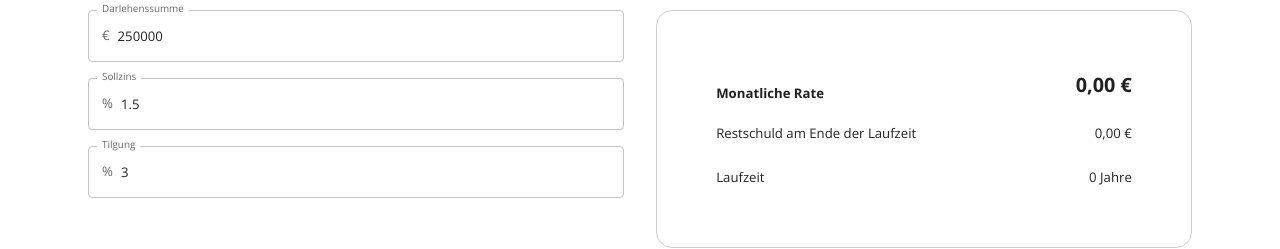
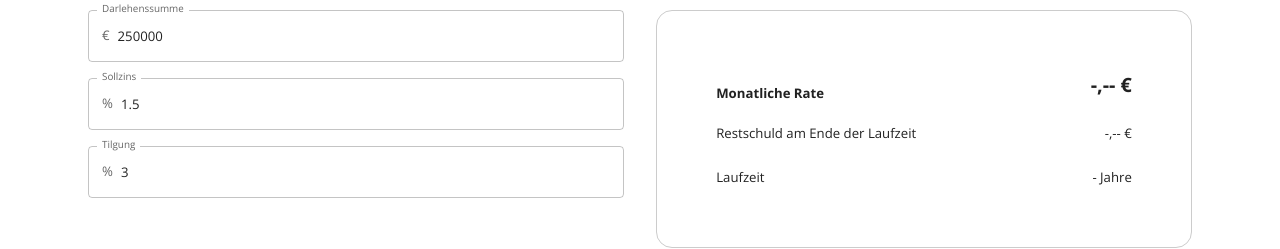
Before and after one commit to GeraldWagner/s-com-code-challange, a Next.js app: page /tilgungs-rechner in a window 1280 px wide. Shown: the part 417-666 px from the top of the page. Built offline with nearby package versions, Linux system fonts and the light colour scheme.

Commit message:
style: Update ResultsDisplay empty amout status format

```diff
--- a/sections/RepaymentCalculator/RepaymentCalculator.js
+++ b/sections/RepaymentCalculator/RepaymentCalculator.js
@@ -81,11 +81,9 @@ const RepaymentCalculator = () => {
                     </Typography>
 
                     <ResultsDisplay
-                        monthlyPayment={showCalculation ? monthlyPayment : 0}
-                        loanDurationInYears={
-                            showCalculation ? remainingLoanDuration : 0
-                        }
-                        remainingDebt={showCalculation ? remainingDebt : 0}
+                        monthlyPayment={monthlyPayment}
+                        loanDurationInYears={remainingLoanDuration}
+                        remainingDebt={remainingDebt}
                         error={error}
                         calculateRate={calculateRate}
                         showCalculation={showCalculation}
--- a/sections/RepaymentCalculator/components/ResultsDisplay.js
+++ b/sections/RepaymentCalculator/components/ResultsDisplay.js
@@ -4,7 +4,6 @@ import {
     useMediaQuery,
     useTheme,
     Paper,
-    Box,
 } from "@mui/material";
 
 import { formatCurrency } from "../";
@@ -14,6 +13,7 @@ const ResultsDisplay = ({
     loanDurationInYears,
     remainingDebt,
     error,
+    showCalculation,
 }) => {
     const theme = useTheme();
     const isDesktop = useMediaQuery(theme.breakpoints.up("md"));
@@ -71,7 +71,9 @@ const ResultsDisplay = ({
                         Monatliche Rate
                     </Typography>
                     <Typography variant="span" component="h2">
-                        {formatCurrency(monthlyPayment)}
+                        {!showCalculation
+                            ? "-,-- €"
+                            : formatCurrency(monthlyPayment)}
                     </Typography>
                 </Stack>
 
@@ -79,12 +81,19 @@ const ResultsDisplay = ({
                     <Typography sx={styles.innerText}>
                         Restschuld am Ende der Laufzeit
                     </Typography>
-                    <Typography>{formatCurrency(remainingDebt)}</Typography>
+                    <Typography>
+                        {!showCalculation
+                            ? "-,-- €"
+                            : formatCurrency(remainingDebt)}
+                    </Typography>
                 </Stack>
 
                 <Stack sx={styles.inner}>
                     <Typography sx={styles.innerText}>Laufzeit</Typography>
-                    <Typography>{loanDurationInYears} Jahre</Typography>
+                    <Typography>
+                        {!showCalculation ? "- " : loanDurationInYears}
+                        Jahre
+                    </Typography>
                 </Stack>
             </Stack>
         </>
```
